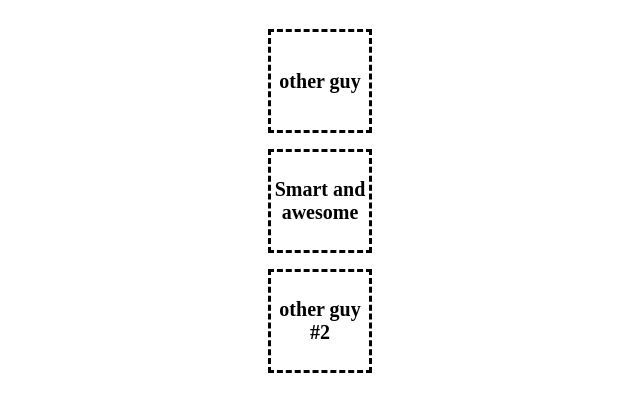
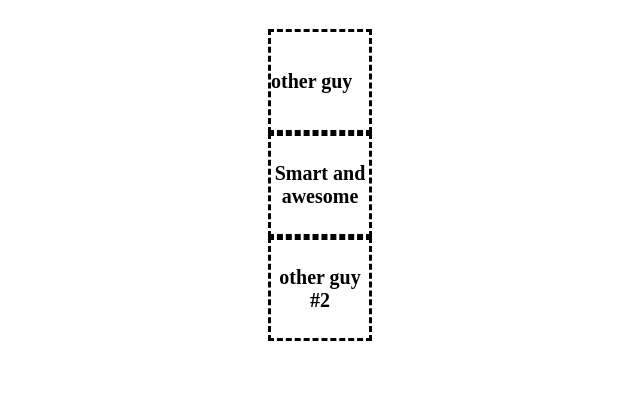
Before and after one commit to Logan-Borzych/quizlet2electricboogaloo, a plain HTML site: page templates/matching.html in a window 1280 px wide. Shown: the part 147-558 px from the top of the page, without its empty margins (320-960 px from the left). Drawn offline with Linux system fonts and the light colour scheme.

Commit message:
hAdhajwd

```diff
--- a/static/css/matchingcss.css
+++ b/static/css/matchingcss.css
@@ -28,11 +28,11 @@
 .droppable {
   height: 6.5rem;
   width: 6.5rem;
-  margin: 1rem auto;
+  margin: auto;
   display: flex;
-  justify-content: center;
+  justify-content: horizontal;
   align-items: center;
-  flex-direction: column;
+  flex-direction: row;
   text-align: center;
   font-size: 4rem;
   font-weight: bold;
```
Also changed, not shown: templates/learn.html (added, +8 -0 lines).
